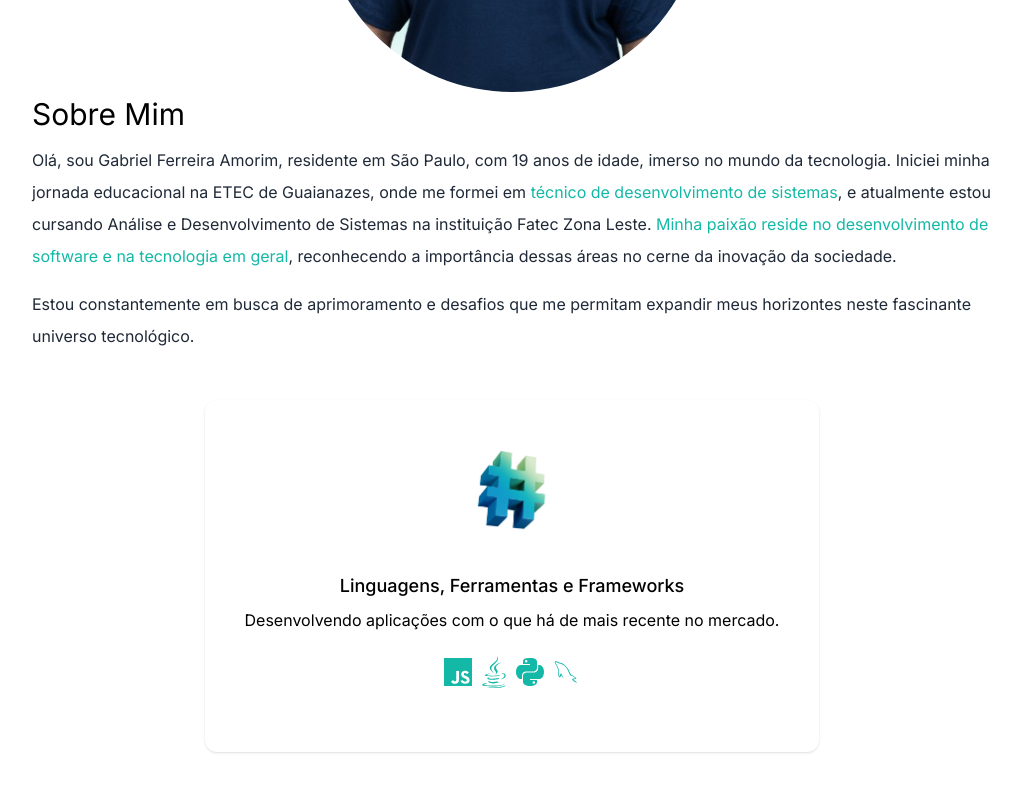
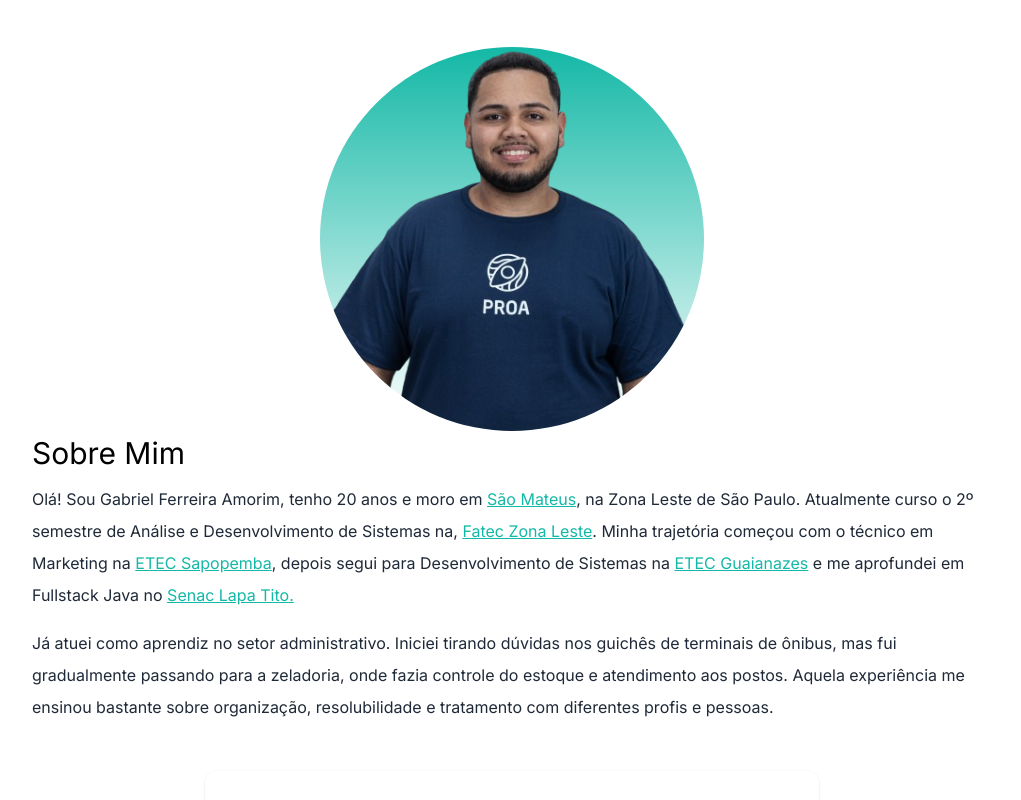
Before and after one commit to Bieelogrom/Portfolio_Gabriel, a Next.js app: page / in a window 1280 px wide. Shown: the part 1020-1820 px from the top of the page, without its empty margins (128-1149 px from the left). Built offline with nearby package versions, Linux system fonts and the light colour scheme.

Commit message:
fix: atualização de textos

```diff
--- a/src/app/page.js
+++ b/src/app/page.js
@@ -3,7 +3,7 @@
 import Image from "next/image";
 import { BsFillMoonStarsFill } from "react-icons/bs";
 import { AiFillLinkedin, AiFillInstagram, AiFillGithub } from "react-icons/ai";
-import { IoLogoJavascript, IoLogoPython  } from "react-icons/io5";
+import { IoLogoJavascript, IoLogoPython } from "react-icons/io5";
 import { DiMysql } from "react-icons/di";
 import { FaJava } from "react-icons/fa6";
 import eu from "../../public/Eu.png";
@@ -19,13 +19,13 @@ import { IconContext } from "react-icons";
 import { TypeAnimation } from "react-type-animation";
 
 export default function Home() {
-  const TAMANHO_ICONES = 12
+  const TAMANHO_ICONES = 12;
 
   const [darkMode, setDarkMode] = useState(false);
 
   const enviarParaProjeto = () => {
-    location.href = "https://github.com/Bieelogrom"
-  }
+    location.href = "https://github.com/Bieelogrom";
+  };
 
   return (
     <div className={darkMode ? "dark" : ""}>
@@ -45,7 +45,8 @@ export default function Home() {
               <li>
                 <a
                   className="bg-gradient-to-r from-cyan-500 to-teal-500 text-white px-4 py-2 rounded-md ml-8"
-                  href="/Dev.pdf" download
+                  href="/Dev.pdf"
+                  download
                 >
                   Currículo
                 </a>
@@ -54,23 +55,26 @@ export default function Home() {
           </nav>
           <section className="text-center">
             <TypeAnimation
-              sequence={['Por que deveriam me contratar?',1000,
-                'O que me torna diferente?', 1000,
-                'O que me motiva?', 1000,
-                'O que me faz feliz?', 1000,
+              sequence={[
+                "Por que deveriam me contratar?",
+                1000,
+                "O que me torna diferente?",
+                1000,
+                "O que me motiva?",
+                1000,
+                "O que me faz feliz?",
+                1000,
                 () => {
-                  console.log('Teste!');
+                  console.log("Teste!");
                 },
               ]}
               wrapper="h2"
               cursor={true}
               repeat={Infinity}
               className={"text-2xl dark:text-white"}
-            >
-
-            </TypeAnimation>
-            <div>
-
+            ></TypeAnimation>
+            <div className="flex justify-center p-3">
+            <iframe width="560" height="315" src="https://www.youtube.com/embed/rgCSgNakvlo?si=mFmf2yo4YLbDnLx9" title="YouTube video player" frameborder="0" allow="accelerometer; autoplay; clipboard-write; encrypted-media; gyroscope; picture-in-picture; web-share" referrerpolicy="strict-origin-when-cross-origin" allowfullscreen></iframe>
             </div>
           </section>
           <div className="text-center p-10">
@@ -78,7 +82,7 @@ export default function Home() {
               Gabriel Ferreira Amorim
             </h2>
             <h3 className="text-2xl py-2 md:text-3xl dark:text-white">
-              Desenvolvedor Fullstack.
+              Estudante de Análise e Desenvolvimento de Sistemas
             </h3>
             <p className="text-md py-5 leading-8 text-gray-800 md:text-xl max-w-lg mx-auto dark:text-white">
               Desenvolvedor empenhado em construir o software de melhor
@@ -104,28 +108,44 @@ export default function Home() {
         </section>
         <section>
           <div>
-            <h3 className="text-3xl py-1 dark:text-white">
-              Sobre Mim
-            </h3>
+            <h3 className="text-3xl py-1 dark:text-white">Sobre Mim</h3>
             <p className="text-md py-2 leading-8 text-gray-800 dark:text-white">
-              Olá, sou Gabriel Ferreira Amorim, residente em São Paulo, com 19
-              anos de idade, imerso no mundo da tecnologia. Iniciei minha
-              jornada educacional na ETEC de Guaianazes, onde me formei em{" "}
-              <span className="text-teal-500">
-                técnico de desenvolvimento de sistemas
-              </span>
-              , e atualmente estou cursando Análise e Desenvolvimento de Sistemas na instituição
-              Fatec Zona Leste.{" "}
-              <span className="text-teal-500">
-                Minha paixão reside no desenvolvimento de software e na tecnologia em geral
-              </span>
-              , reconhecendo a importância dessas áreas no cerne da inovação
-              da sociedade.
+              Olá! Sou Gabriel Ferreira Amorim, tenho 20 anos e moro em{" "}
+              <a
+                className="text-teal-500 underline"
+                href="https://pt.wikipedia.org/wiki/S%C3%A3o_Mateus_(distrito_de_S%C3%A3o_Paulo)"
+              >
+                São Mateus
+              </a>
+              , na Zona Leste de São Paulo. Atualmente curso o 2º semestre de
+              Análise e Desenvolvimento de Sistemas na,{" "}
+              <a
+                className="text-teal-500 underline"
+                href="https://www.cps.sp.gov.br/fatecs/fatec-zona-leste/"
+              >
+                Fatec Zona Leste
+              </a>
+              . Minha trajetória começou com o técnico em Marketing na{" "}
+              <a
+                className="text-teal-500 underline"
+                href="https://www.cps.sp.gov.br/etecs/etec-de-sapopemba-sapopemba/"
+              >
+                ETEC Sapopemba
+              </a>
+              , depois segui para Desenvolvimento de Sistemas na{" "}
+              <a
+                className="text-teal-500 underline"
+                href="https://www.cps.sp.gov.br/etecs/etec-de-guaianazes-guaianazes/"
+              >
+              ETEC Guaianazes
+              </a>{" "}
+              e me aprofundei em Fullstack Java no {" "}
+              <a className="text-teal-500 underline" href="https://www.sp.senac.br/senac-lapa-tito">
+              Senac Lapa Tito.
+              </a>
             </p>
             <p className="text-md py-2 leading-8 text-gray-800 dark:text-white">
-              Estou constantemente em busca de aprimoramento e desafios que me
-              permitam expandir meus horizontes neste fascinante universo
-              tecnológico.
+            Já atuei como aprendiz no setor administrativo. Iniciei tirando dúvidas nos guichês de terminais de ônibus, mas fui gradualmente passando para a zeladoria, onde fazia controle do estoque e atendimento aos postos. Aquela experiência me ensinou bastante sobre organização, resolubilidade e tratamento com diferentes profis e pessoas.
             </p>
           </div>
           <div className="lg:flex gap-10 justify-center">
@@ -141,10 +161,10 @@ export default function Home() {
                 mercado.
               </p>
               <div className="my-6 flex justify-center gap-1 text-teal-500">
-                <IoLogoJavascript size={32}/>
-                <FaJava size={32}/>
-                <IoLogoPython  size={32}/>
-                <DiMysql  size={32}/>
+                <IoLogoJavascript size={32} />
+                <FaJava size={32} />
+                <IoLogoPython size={32} />
+                <DiMysql size={32} />
               </div>
             </div>
           </div>
@@ -169,7 +189,10 @@ export default function Home() {
             </p>
           </div>
           <div className="flex flex-col gap-10 py-10 lg:flex-row lg:flex-wrap">
-            <div className="basis-1/3 flex-1 border-4 border-stone-700 rounded-md p-2 dark:border-stone-50" onClick={enviarParaProjeto}>
+            <div
+              className="basis-1/3 flex-1 border-4 border-stone-700 rounded-md p-2 dark:border-stone-50"
+              onClick={enviarParaProjeto}
+            >
               <Image
                 src={codificador}
                 className="rounded-lg object-cover hover:opacity-50 transition ease-in-out duration-500"
@@ -179,7 +202,10 @@ export default function Home() {
                 title="Projeto de Aprendizado"
               />
             </div>
-            <div className="basis-1/3 flex-1 border-4 border-stone-700 rounded-md p-2 dark:border-stone-50" onClick={enviarParaProjeto}>
+            <div
+              className="basis-1/3 flex-1 border-4 border-stone-700 rounded-md p-2 dark:border-stone-50"
+              onClick={enviarParaProjeto}
+            >
               <Image
                 src={cinemark}
                 className="rounded-lg object-cover hover:opacity-50 transition ease-in-out duration-500"
@@ -189,7 +215,10 @@ export default function Home() {
                 title="Projeto de Aprendizado"
               />
             </div>
-            <div className="basis-1/3 flex-1 border-4 border-stone-700 rounded-md p-2 dark:border-stone-50" onClick={enviarParaProjeto}>
+            <div
+              className="basis-1/3 flex-1 border-4 border-stone-700 rounded-md p-2 dark:border-stone-50"
+              onClick={enviarParaProjeto}
+            >
               <Image
                 src={mapa}
                 className="rounded-lg object-cover hover:opacity-50 transition ease-in-out duration-500"
@@ -199,7 +228,10 @@ export default function Home() {
                 title="Mapa de Carreira"
               />
             </div>
-            <div className="basis-1/3 flex-1 border-4 border-stone-700 rounded-md p-2 dark:border-stone-50" onClick={enviarParaProjeto}>
+            <div
+              className="basis-1/3 flex-1 border-4 border-stone-700 rounded-md p-2 dark:border-stone-50"
+              onClick={enviarParaProjeto}
+            >
               <Image
                 src={conectavel}
                 className="rounded-lg object-cover hover:opacity-50 transition ease-in-out duration-500"
```
Also changed, not shown: 1 other file (tests, documents, lock files or other folders).
